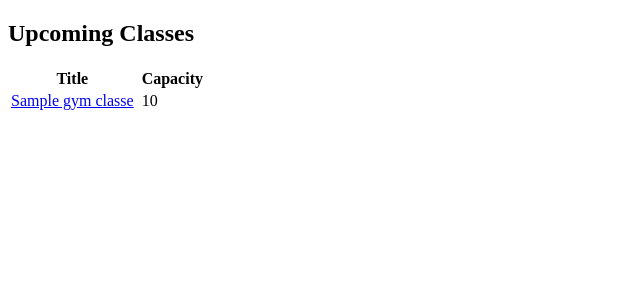
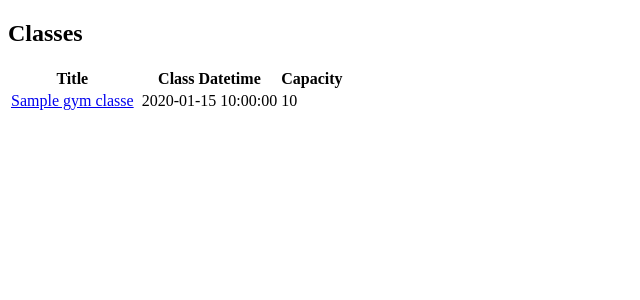
Before and after one commit to maggieAmin/gym_project, a Flask app: page /gym_classes in a window 1280 px wide. Shown: the part 70-370 px from the top of the page, without its empty margins (0-640 px from the left). Run offline with Flask 2, Linux system fonts and the light colour scheme; a database or web service that is not in the repository returns one stand-in record (values such as "Sample title"); some libraries are stand-ins or nearby versions.

Commit message:
updating my gym_classes

```diff
--- a/console.py
+++ b/console.py
@@ -18,13 +18,13 @@ member_repository.save(member3)
 member4 = Member('Jennifer Anston')
 member_repository.save(member4)
 
-gym_class1 = Gym_class('Flexibility', 3)
+gym_class1 = Gym_class('Flexibility','2022-12-20 13:00', 3)
 gym_class_repository.save(gym_class1)
 
-gym_class2 = Gym_class('Yoga', 4)
+gym_class2 = Gym_class('Yoga', '2022-12-23 17:00', 4)
 gym_class_repository.save(gym_class2)
 
-gym_class3 = Gym_class('Zumba', 6)
+gym_class3 = Gym_class('Zumba', '2022-12-27 20:00', 6)
 gym_class_repository.save(gym_class3)
 
 booking1 = Booking(member1, gym_class3)
--- a/controllers/gym_class_controller.py
+++ b/controllers/gym_class_controller.py
@@ -18,8 +18,9 @@ def new_class():
 @gym_classes_blueprint.route("/gym_classes", methods=['POST'])
 def create_gym_class():
     title = request.form['title']
+    class_datetime = request.form['class_datetime']
     capacity = int(request.form['capacity'])
-    gym_class = Gym_class(title, capacity)
+    gym_class = Gym_class(title, class_datetime, capacity)
     gym_class_repository.save(gym_class)
     return redirect("/gym_classes")
 
@@ -37,7 +38,14 @@ def edit_gym_class(id):
 @gym_classes_blueprint.route("/gym_classes/<id>", methods=['POST'])
 def update_gym_class(id):
     title = request.form['title']
+    class_datetime = request.form['class_datetime']
     capacity = int(request.form['capacity'])
-    gym_class = Gym_class(title, capacity, id)
+    gym_class = Gym_class(title, class_datetime, capacity, id)
     gym_class_repository.update(gym_class)
     return redirect('/gym_classes')
+
+@gym_classes_blueprint.route("/gym_classes/<id>", methods=['GET'])
+def show_gym_class(id):
+    gym_class = gym_class_repository.select(id)
+    bookings = booking_repository.select_members_for_class(id)
+    return render_template("/gym_classes/show.html", gym_class=gym_class, bookings=bookings )
--- a/db/gym.sql
+++ b/db/gym.sql
@@ -10,7 +10,8 @@ CREATE TABLE members (
 CREATE TABLE gym_classes (
     id SERIAL PRIMARY KEY,
     title VARCHAR(255),
-    capacity INT NOT NULL
+    capacity INT NOT NULL,
+    class_datetime TIMESTAMP NOT NULL
 );
 
 CREATE TABLE bookings (
--- a/models/gym_class.py
+++ b/models/gym_class.py
@@ -1,6 +1,7 @@
 class Gym_class:
-    def __init__(self, title, capacity, id = None):
+    def __init__(self, title, class_datetime, capacity, id = None):
         self.title = title
+        self.class_datetime = class_datetime
         self.capacity = capacity
         self.id = id
 
--- a/repositories/gym_class_repository.py
+++ b/repositories/gym_class_repository.py
@@ -4,8 +4,8 @@ from models.gym_class import Gym_class
 # from models.member import Member
 
 def save(gym_class):
-    sql = "INSERT INTO gym_classes(title, capacity) VALUES (%s, %s) RETURNING id"
-    values = [gym_class.title, gym_class.capacity]
+    sql = "INSERT INTO gym_classes(title, class_datetime, capacity) VALUES (%s, %s, %s) RETURNING id"
+    values = [gym_class.title, gym_class.class_datetime, gym_class.capacity]
     results = run_sql(sql, values)
     gym_class.id = results[0]['id']
     return gym_class
@@ -15,7 +15,7 @@ def select_all():
     sql = "SELECT * FROM gym_classes"
     results = run_sql(sql)
     for row in results:
-        gym_class = Gym_class(row['title'], row['capacity'], row['id'])
+        gym_class = Gym_class(row['title'], row['class_datetime'], row['capacity'], row['id'])
         gym_classes.append(gym_class)
     return gym_classes
 
@@ -25,10 +25,19 @@ def select(id):
     values = [id]
     result = run_sql(sql, values)[0]
     if result is not None:
-        gym_class = Gym_class(result['title'], result['capacity'], result['id'])
+        gym_class = Gym_class(result['title'], result['class_datetime'], result['capacity'], result['id'])
     return gym_class
 
 def update(gym_class):
-    sql = "UPDATE gym_classes SET (title, capacity) = (%s, %s) WHERE id=%s"
-    values = [gym_class.title, gym_class.capacity]
+    sql = "UPDATE gym_classes SET (title, class_datetime, capacity) = (%s, %s, %s) WHERE id=%s"
+    values = [gym_class.title, gym_class.class_datetime, gym_class.capacity]
     run_sql(sql, values)
+
+def select_upcoming():
+    upcoming_gym_classes = [ ]
+    sql = "SELECT * FROM gym_classes WHERE timedate > today "
+    results = run_sql(sql)
+    for row in results:
+        gym_class = Gym_class(row['title'], row['class_datetime'], row['capacity'], row['id'])
+        upcoming_gym_classes.append(gym_class)
+    return upcoming_gym_classes
--- a/templates/gym_classes/edit.html
+++ b/templates/gym_classes/edit.html
@@ -6,7 +6,10 @@
         <label for="title">Title:</label>
         <input type="text" id="title" name="title" value="{{gym_class.title}}" required>
     </div>
-
+    <div>
+        <label for="title">Class Datetime:</label>
+        <input type="text" id="class_datetime" name="class_datetime" value="{{gym_class.class_datetime}}" required>
+    </div>
     <div>
         <label for="capacity">Capacity:</label>
         <input type="text" id="capacity" name="capacity" value="{{gym_class.capacity}}" required>
--- a/templates/gym_classes/index.html
+++ b/templates/gym_classes/index.html
@@ -1,18 +1,20 @@
 {% extends 'base.html' %}
 
 {% block content %}
-<h1>Upcoming Classes</h1>
+<h1>Classes</h1>
 
 <table>
     <tr>
         <th>Title</th>
         <th></th>
+        <th>Class Datetime</th>
         <th>Capacity</th>
     </tr>
     {% for gym_class in gym_classes %}
     <tr>
         <td><a href="/gym_classes/{{gym_class.id}}">{{gym_class.title}}</a></td>
         <td></td>
+        <td>{{gym_class.class_datetime}}</td>
         <td>{{gym_class.capacity}}</td>
     </tr>
     {% endfor %}
--- a/templates/gym_classes/new.html
+++ b/templates/gym_classes/new.html
@@ -7,6 +7,10 @@
         <input type="text" id="title" name="title" placeholder="Title" required autofocus>
     </div>
     <div>
+        <label for="class_datetime">Class Datetime:</label>
+        <input type="text" id="class_datetime" name="class_datetime" placeholder="Class Datetime" required autofocus>
+    </div>
+    <div>
         <label for="capacity">Capacity:</label>
         <input type="text" id="text" name="capacity" placeholder="Capacity" required autofocus>
     </div>
--- a/templates/gym_classes/show.html
+++ b/templates/gym_classes/show.html
@@ -3,6 +3,7 @@
 
 <div>
     <p>{{gym_class.title}}</p>
+    <p>{{gym_class.class_datetime}}</p>
     <p>{{gym_class.capacity}}</p>
     <p><a href="/gym_classes/{{gym_class.id}}/edit">Edit</a></p>
 </div>
```
